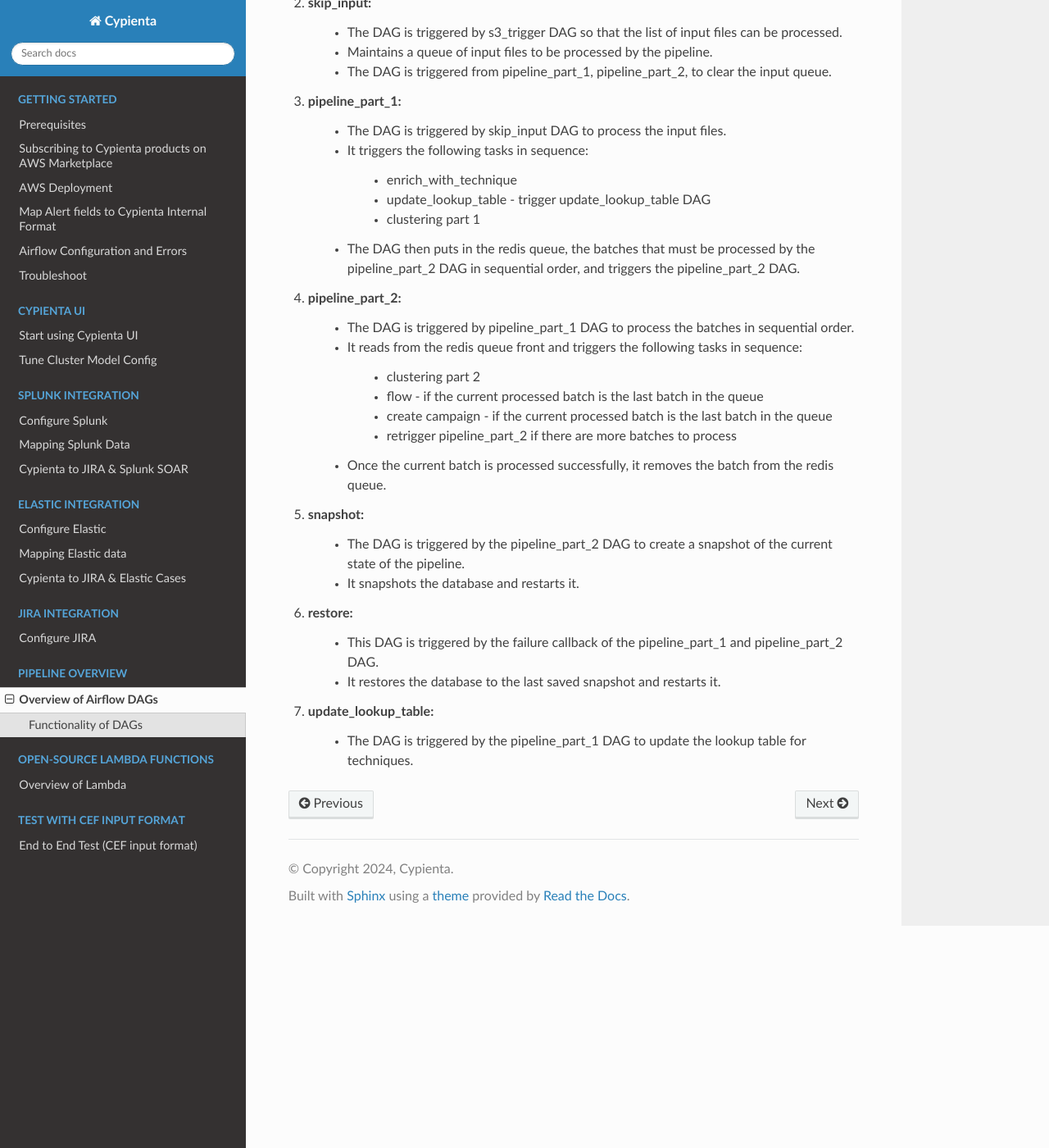
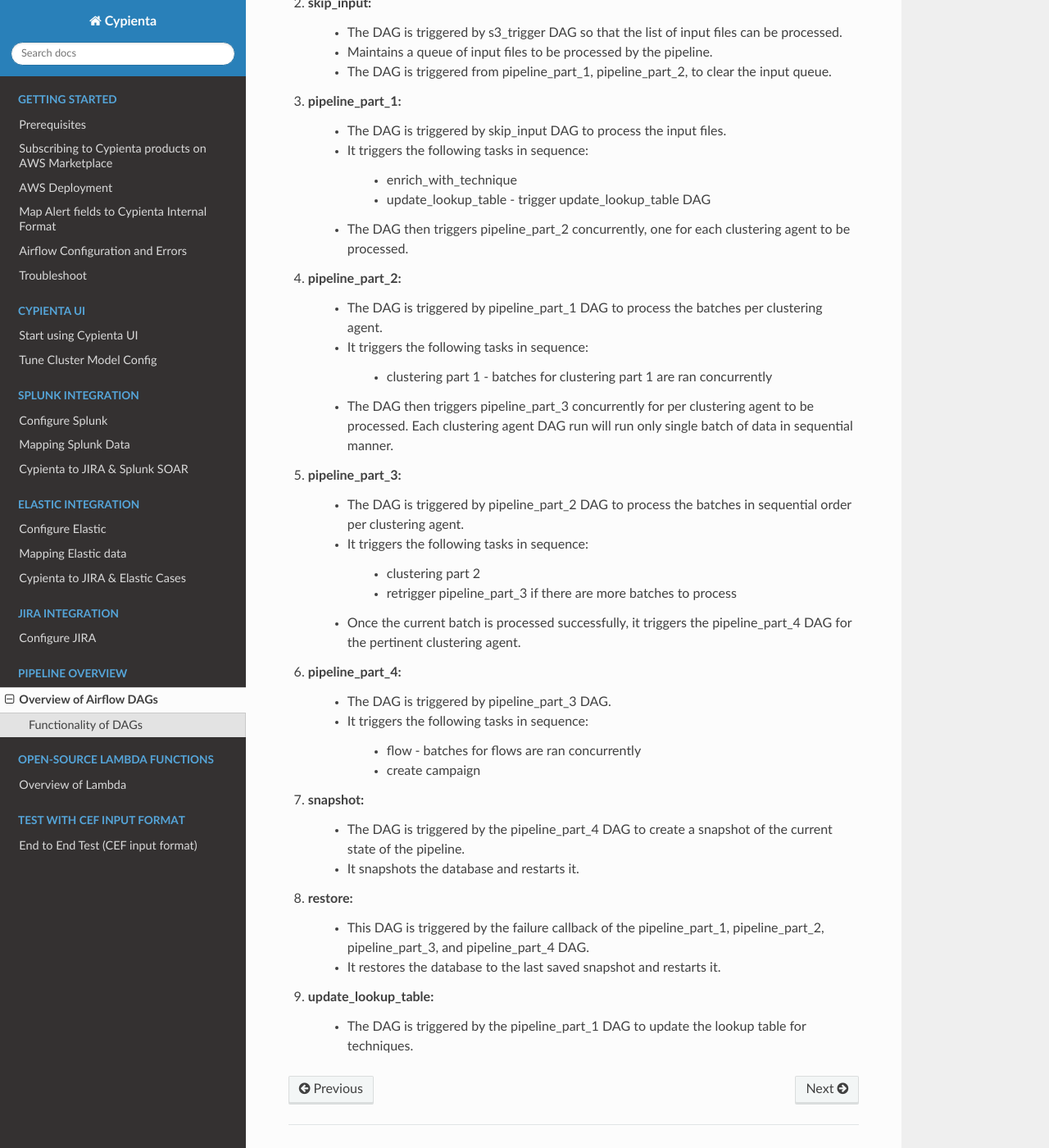
Before and after one commit to cypienta/docs, a Sphinx documentation site: the page built from docs/source/dag/dags.rst, in a window 1280 px wide and 1400 px high, scrolled down 417 px. Shown: the whole window at 82% size. Built offline with Sphinx 7.4.7 and the Read the Docs theme 3.1.0, drawn with Linux system fonts in a browser that asks for light colours.

Commit message:
CD-874: update pipeline description, disclaimer

```diff
--- a/docs/source/dag/dags.rst
+++ b/docs/source/dag/dags.rst
@@ -24,29 +24,44 @@ The fleet of airflow DAGs will be responsible for end-to-end flow for the Cypien
 
         - enrich_with_technique
         - update_lookup_table - trigger update_lookup_table DAG
-        - clustering part 1
 
-    - The DAG then puts in the redis queue, the batches that must be processed by the pipeline_part_2 DAG in sequential order, and triggers the pipeline_part_2 DAG.
+    - The DAG then triggers pipeline_part_2 concurrently, one for each clustering agent to be processed.
 
 #. **pipeline_part_2:**
 
-    - The DAG is triggered by pipeline_part_1 DAG to process the batches in sequential order.
-    - It reads from the redis queue front and triggers the following tasks in sequence:
+    - The DAG is triggered by pipeline_part_1 DAG to process the batches per clustering agent.
+    - It triggers the following tasks in sequence:
+
+        - clustering part 1 - batches for clustering part 1 are ran concurrently
+
+    - The DAG then triggers pipeline_part_3 concurrently for per clustering agent to be processed. Each clustering agent DAG run will run only single batch of data in sequential manner.
+
+#. **pipeline_part_3:**
+
+    - The DAG is triggered by pipeline_part_2 DAG to process the batches in sequential order per clustering agent.
+    - It triggers the following tasks in sequence:
 
         - clustering part 2
-        - flow - if the current processed batch is the last batch in the queue
-        - create campaign - if the current processed batch is the last batch in the queue
-        - retrigger pipeline_part_2 if there are more batches to process
-    - Once the current batch is processed successfully, it removes the batch from the redis queue.
+        - retrigger pipeline_part_3 if there are more batches to process
+
+    - Once the current batch is processed successfully, it triggers the pipeline_part_4 DAG for the pertinent clustering agent.
+
+#. **pipeline_part_4:**
+
+    - The DAG is triggered by pipeline_part_3 DAG.
+    - It triggers the following tasks in sequence:
+
+        - flow - batches for flows are ran concurrently
+        - create campaign
 
 #. **snapshot:**
 
-    - The DAG is triggered by the pipeline_part_2 DAG to create a snapshot of the current state of the pipeline.
+    - The DAG is triggered by the pipeline_part_4 DAG to create a snapshot of the current state of the pipeline.
     - It snapshots the database and restarts it.
 
 #. **restore:**
 
-    - This DAG is triggered by the failure callback of the pipeline_part_1 and pipeline_part_2 DAG.
+    - This DAG is triggered by the failure callback of the pipeline_part_1, pipeline_part_2, pipeline_part_3, and pipeline_part_4 DAG.
     - It restores the database to the last saved snapshot and restarts it.
 
 #. **update_lookup_table:**
--- a/docs/source/deploy_ui/start_using.rst
+++ b/docs/source/deploy_ui/start_using.rst
@@ -2,6 +2,9 @@ Start using Cypienta UI
 ===============
 
 Once all your resources are deployed and the ECS app is up and in ``Running`` status. You can start using the Cypienta UI.
+
+.. note::
+    The Cypienta UI will include those events that have MITRE ATT&CK techniques associated with them or recognized with the ``enrich with technique`` step of the pipeline. If no techniques are associated with the events, they will not be used as part of clustering step, and will not be visible in the UI.
 
 
 Start using Cypienta UI
```
